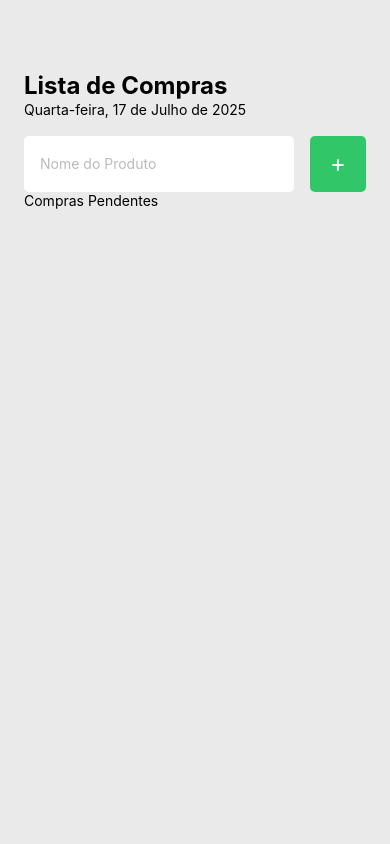
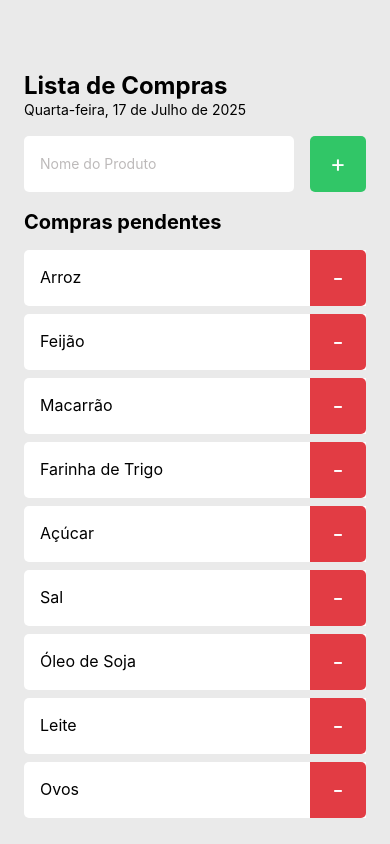
Before and after one commit to EduardoConteCesul/fundamentos-react, a React Native app: screen / in a window 390 px wide. Built offline with nearby package versions, Linux system fonts and the light colour scheme.

Commit message:
Aula 11/08 FlatList

```diff
--- /dev/null
+++ b/src/components/Product.tsx
@@ -0,0 +1,52 @@
+import { StyleSheet, Text, TouchableOpacity, View } from "react-native";
+
+interface Props {
+  name: string;
+  onRemove: () => void;
+}
+
+export function Product({name, onRemove}: Props){
+  return(
+    <View style ={styles.container}>
+      <Text style={styles.name}>{name} </Text>
+
+      <TouchableOpacity
+      style={styles.button}
+      onPress={onRemove}>
+        <Text style={styles.buttonText}>-</Text>
+      </TouchableOpacity>
+    </View>
+  )
+}
+
+const styles = StyleSheet.create({
+  container: {
+    width: '100%',
+    backgroundColor: '#fff',
+    flexDirection: 'row',
+    alignItems: 'center',
+    borderBottomLeftRadius: 5,
+    borderTopLeftRadius: 5,
+    marginBottom: 8
+  },
+  name:{
+    flex: 1,
+    fontSize: 16,
+    lineHeight: 19.2,
+    marginLeft: 16,
+    marginRight: 16
+  },
+  buttonText: {
+    fontSize: 24,
+    color: 'white',
+  },
+  button: {
+    width: 56,
+    height: 56,
+    backgroundColor: '#E23C44',
+    alignItems: 'center',
+    justifyContent: 'center',
+    borderBottomRightRadius: 5,
+    borderTopRightRadius: 5
+  }
+})
--- a/src/screens/Home.tsx
+++ b/src/screens/Home.tsx
@@ -1,10 +1,64 @@
-import { StyleSheet, Text, TextInput, TouchableOpacity, View } from "react-native"
+import { FlatList, StyleSheet, Text, TextInput, TouchableOpacity, View } from "react-native"
+import { Product } from "../components/Product";
 
 export function Home() {
+
+  const products: string[] = [
+    "Arroz",
+    "Feijão",
+    "Macarrão",
+    "Farinha de Trigo",
+    "Açúcar",
+    "Sal",
+    "Óleo de Soja",
+    "Leite",
+    "Ovos",
+    "Pão",
+    "Café",
+    "Chá",
+    "Manteiga",
+    "Queijo",
+    "Presunto",
+    "Frango",
+    "Carne Bovina",
+    "Peixe",
+    "Frutas",
+    "Legumes",
+    "Verduras",
+    "Batata",
+    "Cebola",
+    "Alho",
+    "Tomate",
+    "Cenoura",
+    "Banana",
+    "Maçã",
+    "Laranja",
+    "Uva",
+    "Refrigerante",
+    "Suco",
+    "Água Mineral",
+    "Biscoitos",
+    "Cereais",
+    "Molho de Tomate",
+    "Condimentos",
+    "Iogurte",
+    "Sorvete",
+    "Chocolate"
+  ];
+
+  function handleAddProduct(){
+
+  }
+
+  function handleProductRemove(name: String){
+    console.log(`Você clicou no botão de remover Produto ${name}`)
+  }
+
   return (
     <View style={style.container}>
       <Text style={style.title}>Lista de Compras</Text>
       <Text>Quarta-feira, 17 de Julho de 2025</Text>
+
       <View style={style.form}>
         <TextInput
           style={style.input}
@@ -12,11 +66,37 @@ export function Home() {
           placeholderTextColor="#BDBABA"
           keyboardType="default"
         />
-        <TouchableOpacity style={style.button}>
+
+        <TouchableOpacity style={style.button} onPress={handleAddProduct}>
           <Text style={style.textButton}>+</Text>
         </TouchableOpacity>
       </View>
-      <Text>Compras Pendentes</Text>
+
+      <Text style ={style.listTitle}>Compras pendentes</Text>
+
+      <View style={style.list}>
+        {/* <Text style={style.listEmpytText}>Comprou todos os produtos? Adicione produtos a sua lista de compras</Text> */}
+
+
+      {/* <ScrollView>
+         {
+        products.map((product) =>  <Product key={product} name={product} onRevome={() => handleProductRemove(product)}/> )
+        }
+      </ScrollView> */}
+
+      <FlatList
+        data={products}
+        keyExtractor={(item) => item}
+        renderItem={({item}) => <Product name = {item} onRemove={() => handleProductRemove(item)} />}
+        showsVerticalScrollIndicator={false}
+        ListEmptyComponent={() => (
+          <Text style={style.listEmpytText}>
+            Comprou todos os produtos? Adicione produtos a sua lista de compras
+          </Text>
+          )}
+      />
+
+      </View>
     </View>
   )
 }
@@ -24,7 +104,6 @@ export function Home() {
 const style = StyleSheet.create({
   container: {
     flex: 1,
-
     backgroundColor: "#EAEAEA",
     padding: 24,
   },
@@ -34,6 +113,17 @@ const style = StyleSheet.create({
     fontWeight: "bold",
     lineHeight: 28.8,
     marginTop: 48,
+  },
+  listTitle: {
+    fontSize: 20,
+    fontWeight: "bold",
+    marginBottom:16,
+    marginTop: 18
+  },
+  listEmptyText: {
+    fontSize: 16,
+    lineHeight: 19.2,
+    fontWeight: "normal",
   },
   todayDate: {
     color: "#000",
@@ -66,5 +156,15 @@ const style = StyleSheet.create({
   textButton: {
     color: "#FFF",
     fontSize: 24
+  },
+  listEmpytText: {
+    fontSize: 16,
+    fontWeight: "normal",
+    lineHeight: 19.2,
+    textAlign: 'center'
+  },
+  list: {
+    flex:1,
+    justifyContent: "center"
   }
 })
```
